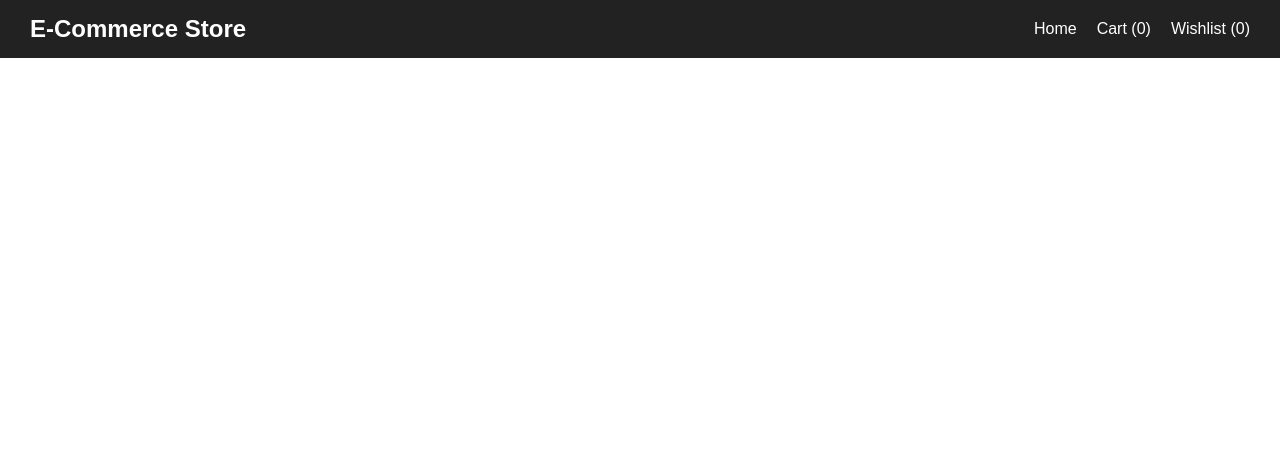
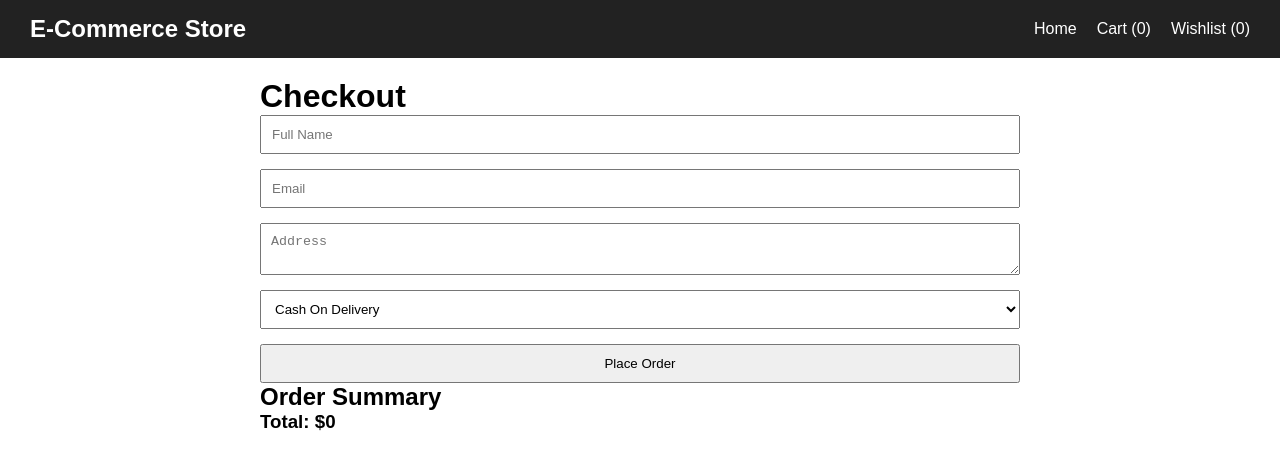
Before and after one commit to sindhukumarray/ecommerce-storefront, a React (Create React App) app: page /checkout in a window 1280 px wide. Shown: the top 466 px of the page. Built offline with nearby package versions, Linux system fonts and the light colour scheme.

Commit message:
Add checkout routing with lazy loading

```diff
--- a/src/App.jsx
+++ b/src/App.jsx
@@ -1,3 +1,8 @@
+import React, {
+  lazy,
+  Suspense,
+} from "react";
+
 import {
   BrowserRouter,
   Routes,
@@ -11,11 +16,18 @@ import ProductDetail from "./pages/ProductDetail";
 import Cart from "./pages/Cart";
 import Wishlist from "./pages/Wishlist";
 
+const Checkout = lazy(() =>
+  import("./pages/Checkout")
+);
+
 function App() {
   return (
     <BrowserRouter>
       <Navbar />
 
+      <Suspense
+        fallback={<h2>Loading...</h2>}
+      >
         <Routes>
           <Route
             path="/"
@@ -36,7 +48,13 @@ function App() {
             path="/wishlist"
             element={<Wishlist />}
           />
+
+          <Route
+            path="/checkout"
+            element={<Checkout />}
+          />
         </Routes>
+      </Suspense>
     </BrowserRouter>
   );
 }
--- a/src/pages/Cart.jsx
+++ b/src/pages/Cart.jsx
@@ -1,3 +1,6 @@
+import React, { useMemo } from "react";
+import { Link } from "react-router-dom";
+
 import {
   useSelector,
   useDispatch,
@@ -16,17 +19,22 @@ function Cart() {
     (state) => state.cart.items
   );
 
-  const total = items.reduce(
+  const total = useMemo(() => {
+    return items.reduce(
       (sum, item) =>
         sum + item.price * item.quantity,
       0
     );
+  }, [items]);
 
   return (
     <div style={{ padding: "20px" }}>
       <h1>Your Cart</h1>
 
-      {items.map((item) => (
+      {items.length === 0 ? (
+        <h3>Cart is Empty</h3>
+      ) : (
+        items.map((item) => (
           <div
             key={item.id}
             style={{
@@ -35,7 +43,7 @@ function Cart() {
               padding: "10px",
             }}
           >
-          <h3>{item.name}</h3>
+            <h3>{item.title}</h3>
 
             <p>${item.price}</p>
 
@@ -80,9 +88,18 @@ function Cart() {
               Remove
             </button>
           </div>
-      ))}
+        ))
+      )}
 
-      <h2>Total: ${total}</h2>
+      <h2>Total: ${total.toFixed(2)}</h2>
+
+      {items.length > 0 && (
+        <Link to="/checkout">
+          <button>
+            Proceed To Checkout
+          </button>
+        </Link>
+      )}
     </div>
   );
 }
--- /dev/null
+++ b/src/pages/Checkout.jsx
@@ -0,0 +1,114 @@
+import { useSelector } from "react-redux";
+import { useState } from "react";
+
+function Checkout() {
+  const items = useSelector(
+    (state) => state.cart.items
+  );
+
+  const [formData, setFormData] = useState({
+    name: "",
+    email: "",
+    address: "",
+    payment: "COD",
+  });
+
+  const total = items.reduce(
+    (sum, item) =>
+      sum + item.price * item.quantity,
+    0
+  );
+
+  const handleSubmit = (e) => {
+    e.preventDefault();
+
+    alert(
+      "Order Placed Successfully 🎉"
+    );
+  };
+
+  return (
+    <div className="checkout-container">
+      <h1>Checkout</h1>
+
+      <form onSubmit={handleSubmit}>
+        <input
+          type="text"
+          placeholder="Full Name"
+          required
+          onChange={(e) =>
+            setFormData({
+              ...formData,
+              name: e.target.value,
+            })
+          }
+        />
+
+        <input
+          type="email"
+          placeholder="Email"
+          required
+          onChange={(e) =>
+            setFormData({
+              ...formData,
+              email: e.target.value,
+            })
+          }
+        />
+
+        <textarea
+          placeholder="Address"
+          required
+          onChange={(e) =>
+            setFormData({
+              ...formData,
+              address: e.target.value,
+            })
+          }
+        />
+
+        <select
+          onChange={(e) =>
+            setFormData({
+              ...formData,
+              payment: e.target.value,
+            })
+          }
+        >
+          <option value="COD">
+            Cash On Delivery
+          </option>
+
+          <option value="UPI">
+            UPI
+          </option>
+
+          <option value="CARD">
+            Card
+          </option>
+        </select>
+
+        <button type="submit">
+          Place Order
+        </button>
+      </form>
+
+      <div>
+        <h2>Order Summary</h2>
+
+        {items.map((item) => (
+          <div key={item.id}>
+            <p>
+              {item.title} ×
+              {item.quantity}
+            </p>
+          </div>
+        ))}
+
+        <h3>Total: ${total}</h3>
+      </div>
+    </div>
+  );
+}
+
+export default Checkout;
--- a/src/styles/globals.css
+++ b/src/styles/globals.css
@@ -88,3 +88,26 @@ body{
   text-align: center;
   margin-top: 20px;
 }
+
+.checkout-container {
+  max-width: 800px;
+  margin: auto;
+  padding: 20px;
+}
+
+.checkout-container form {
+  display: flex;
+  flex-direction: column;
+  gap: 15px;
+}
+
+.checkout-container input,
+.checkout-container textarea,
+.checkout-container select {
+  padding: 10px;
+}
+
+.checkout-container button {
+  padding: 10px;
+  cursor: pointer;
+}
```
Lines whose indentation alone changed are shown as unchanged.
